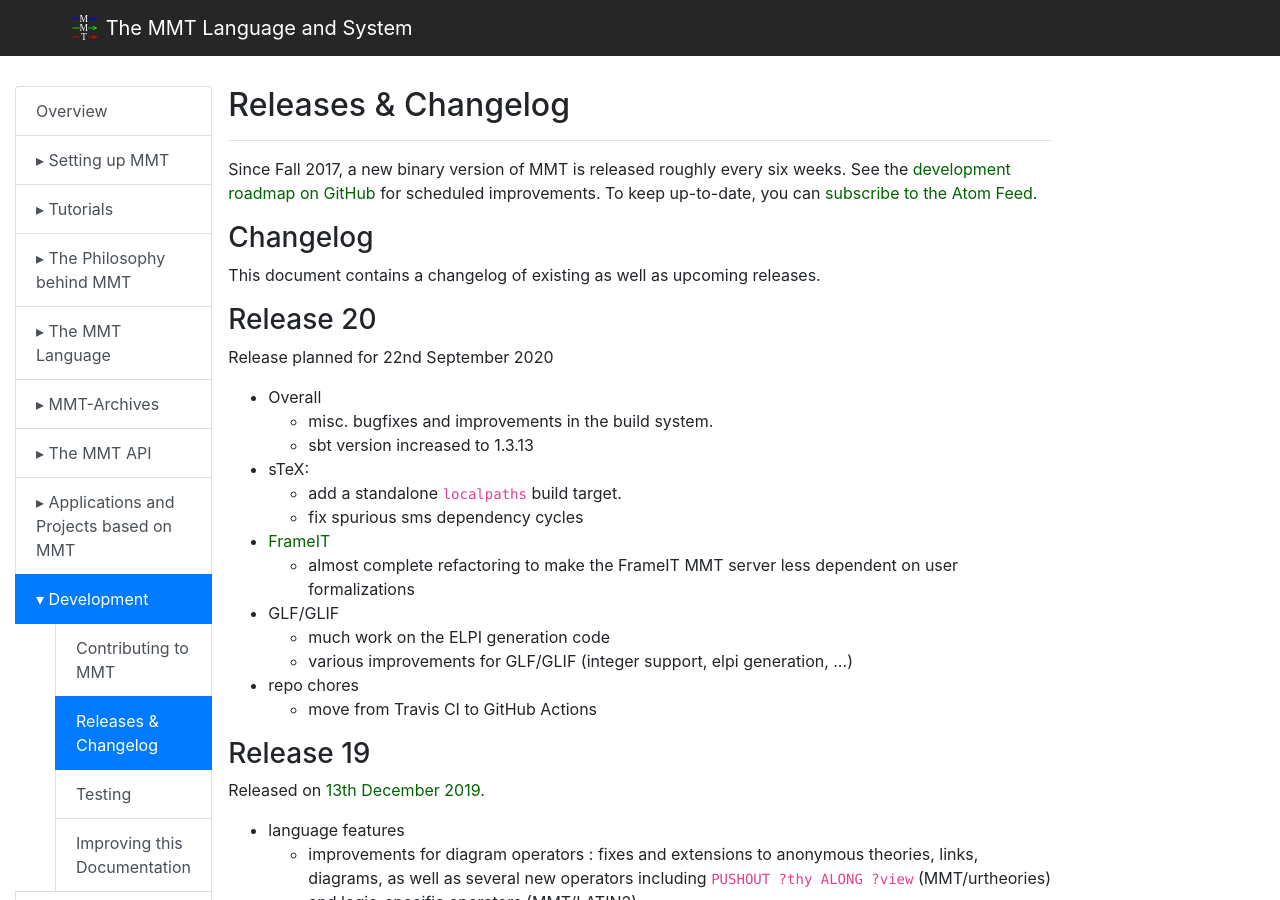
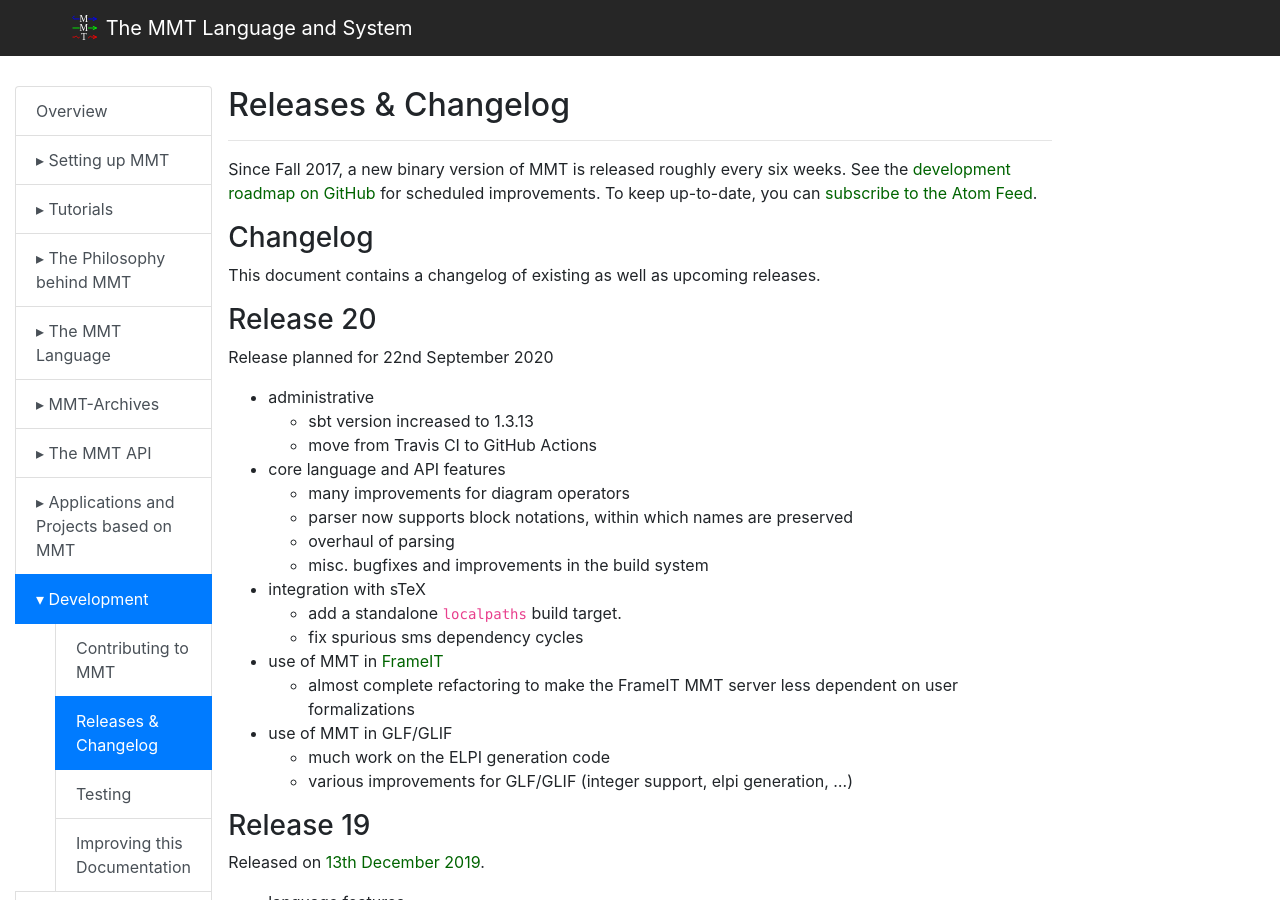
Before and after one commit to UniFormal/uniformal.github.io, a Jekyll site: the page built from doc/development/releases.md, in a window 1280 px wide and 900 px high. Built offline with Jekyll 4.4.1, drawn with Linux system fonts in a browser that asks for light colours.

Commit message:
no message

```diff
--- a/doc/development/releases.md
+++ b/doc/development/releases.md
@@ -15,19 +15,22 @@
 
 Release planned for 22nd September 2020
 
-- Overall
-   - misc. bugfixes and improvements in the build system.
+- administrative
    - sbt version increased to 1.3.13
-- sTeX:
-   - add a standalone `localpaths` build target.
-   - fix spurious sms dependency cycles
-- [FrameIT](https://kwarc.info/systems/frameit/)
+   - move from Travis CI to GitHub Actions
+- core language and API features
+  - many improvements for diagram operators
+  - parser now supports block notations, within which names are preserved
+  - overhaul of parsing
+  - misc. bugfixes and improvements in the build system
+- integration with sTeX
+  - add a standalone `localpaths` build target.
+  - fix spurious sms dependency cycles
+- use of MMT in [FrameIT](https://kwarc.info/systems/frameit/)
    - almost complete refactoring to make the FrameIT MMT server less dependent on user formalizations
-- GLF/GLIF
+- use of MMT in GLF/GLIF
    - much work on the ELPI generation code
    - various improvements for GLF/GLIF (integer support, elpi generation, ...)
-- repo chores
-   - move from Travis CI to GitHub Actions
 
 ### Release 19
 
```
